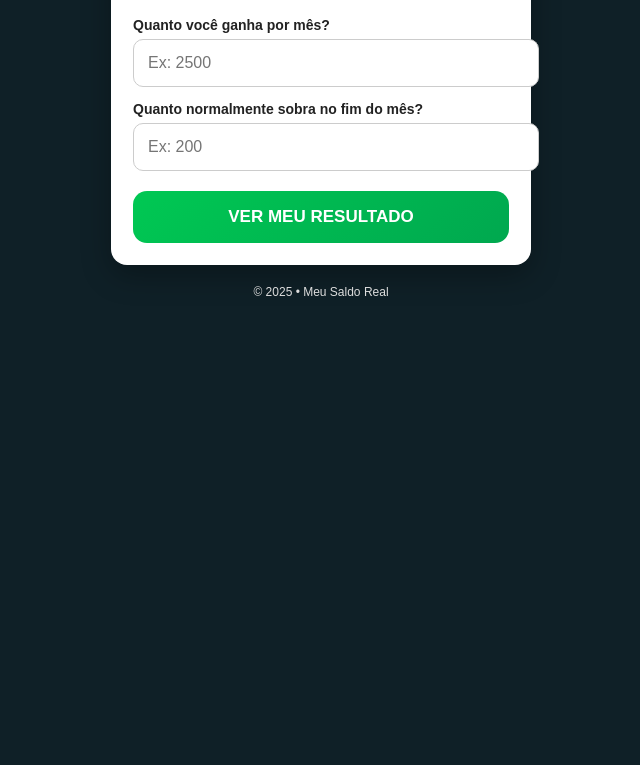
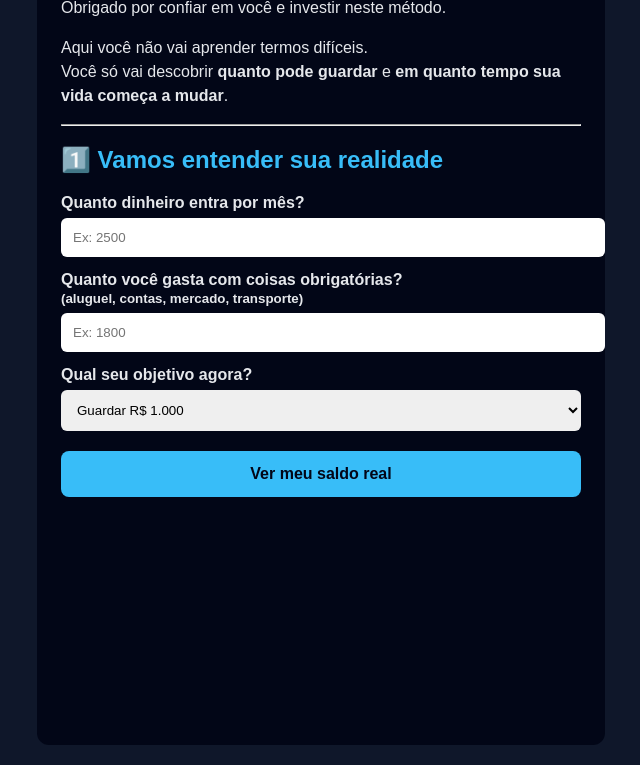
Before and after one commit to barbebatuta-ctrl/meu-saldo-real, a plain HTML site: page acesso.html in a window 1280 px wide. Shown: the part 128-893 px from the top of the page, without its empty margins (319-959 px from the left). Before the commit the page ends 800 px from the top, so only its background shows below. Drawn offline with nearby package versions, Linux system fonts and the light colour scheme.

Commit message:
Atualizar o acesso.html

```diff
--- a/acesso.html
+++ b/acesso.html
@@ -2,203 +2,172 @@
 <html lang="pt-BR">
 <head>
 <meta charset="UTF-8">
+<title>Meu Saldo Real | Área de Membros</title>
 <meta name="viewport" content="width=device-width, initial-scale=1.0">
-<title>Meu Saldo Real – Acesso</title>
 
 <style>
 body {
+  font-family: Arial, sans-serif;
+  background: #0f172a;
+  color: #e5e7eb;
   margin: 0;
-  font-family: Arial, sans-serif;
-  background: #0f2027;
-  color: #222;
+  padding: 20px;
 }
-
 .container {
-  max-width: 420px;
+  max-width: 520px;
   margin: auto;
-  padding: 24px 16px;
+  background: #020617;
+  padding: 24px;
+  border-radius: 12px;
 }
-
-.card {
-  background: #fff;
-  border-radius: 16px;
-  padding: 22px;
-  box-shadow: 0 10px 30px rgba(0,0,0,0.3);
+h1, h2 {
+  color: #38bdf8;
 }
-
-h1 {
-  text-align: center;
-  font-size: 22px;
-  margin-bottom: 6px;
+p {
+  line-height: 1.5;
 }
-
-.subtitle {
-  text-align: center;
-  font-size: 14px;
-  color: #555;
-  margin-bottom: 20px;
+label {
+  display: block;
+  margin-top: 14px;
+  font-weight: bold;
 }
-
-label {
-  font-size: 14px;
-  font-weight: bold;
-  margin-top: 14px;
-  display: block;
+input, select {
+  width: 100%;
+  padding: 12px;
+  margin-top: 6px;
+  border-radius: 6px;
+  border: none;
 }
-
-input {
-  width: 100%;
-  padding: 14px;
-  margin-top: 6px;
-  border-radius: 10px;
-  border: 1px solid #ccc;
-  font-size: 16px;
-}
-
 button {
   width: 100%;
+  margin-top: 20px;
+  padding: 14px;
+  font-size: 16px;
+  background: #38bdf8;
+  color: #020617;
+  border: none;
+  border-radius: 8px;
+  font-weight: bold;
+}
+.resultado {
+  margin-top: 24px;
+  background: #020617;
   padding: 16px;
+  border-radius: 8px;
+  border: 1px solid #1e293b;
+}
+canvas {
   margin-top: 20px;
-  border: none;
-  border-radius: 14px;
-  background: linear-gradient(135deg,#00c853,#00a84f);
-  color: #fff;
-  font-size: 17px;
-  font-weight: bold;
-  cursor: pointer;
 }
-
-.result {
-  margin-top: 20px;
-  display: none;
-}
-
 .box {
-  background: #f1f5f9;
-  padding: 14px;
-  border-radius: 12px;
-  margin-top: 14px;
-  font-size: 14px;
-}
-
-.highlight {
-  font-weight: bold;
-  color: #0f2027;
-}
-
-.bar {
-  background: #e0e0e0;
-  height: 12px;
-  border-radius: 6px;
-  overflow: hidden;
-  margin-top: 6px;
-}
-
-.bar span {
-  display: block;
-  height: 100%;
-  background: #00c853;
-}
-.small {
-  font-size: 13px;
-  color: #555;
-  margin-top: 6px;
-}
-footer {
-  text-align: center;
-  color: #ddd;
-  font-size: 12px;
-  margin-top: 20px;
+  background:#020617;
+  border:1px solid #1e293b;
+  padding:14px;
+  border-radius:8px;
+  margin-top:14px;
 }
 </style>
 </head>
 
 <body>
+
 <div class="container">
-  <div class="card">
 
-    <h1>💰 Meu Saldo Real</h1>
-    <div class="subtitle">
-      Descubra quanto você consegue guardar<br>
-      sem complicação
-    </div>
+<h1>Bem-vindo ao Meu Saldo Real</h1>
 
-    <label>Quanto você ganha por mês?</label>
-    <input type="number" id="ganho" placeholder="Ex: 2500">
+<p>Obrigado por confiar em você e investir neste método.</p>
 
-    <label>Quanto normalmente sobra no fim do mês?</label>
-    <input type="number" id="sobra" placeholder="Ex: 200">
+<p>
+Aqui você não vai aprender termos difíceis.<br>
+Você só vai descobrir <strong>quanto pode guardar</strong> e <strong>em quanto tempo sua vida começa a mudar</strong>.
+</p>
 
-    <button onclick="calcular()">VER MEU RESULTADO</button>
+<hr>
 
-    <div class="result" id="resultado">
+<h2>1️⃣ Vamos entender sua realidade</h2>
 
-      <div class="box">
-        💡 <span class="highlight">Recomendação automática:</span><br>
-        Você consegue guardar cerca de
-        <span class="highlight" id="guardar"></span> por mês
-        sem apertar sua rotina.
-      </div>
+<label>Quanto dinheiro entra por mês?</label>
+<input type="number" id="renda" placeholder="Ex: 2500">
 
-      <div class="box">
-        📅 Em quanto tempo você junta:
-        <ul>
-          <li>R$ 1.000 → <b id="t1"></b> meses</li>
-          <li>R$ 5.000 → <b id="t5"></b> meses</li>
-          <li>R$ 10.000 → <b id="t10"></b> meses</li>
-        </ul>
-      </div>
+<label>Quanto você gasta com coisas obrigatórias?
+<br><small>(aluguel, contas, mercado, transporte)</small></label>
+<input type="number" id="gastos" placeholder="Ex: 1800">
 
-      <div class="box">
-        📊 Evolução da sua economia
-        <div class="bar"><span id="bar1"></span></div>
-        <div class="small">1.000 reais</div>
+<label>Qual seu objetivo agora?</label>
+<select id="objetivo">
+  <option value="1000">Guardar R$ 1.000</option>
+  <option value="5000">Guardar R$ 5.000</option>
+  <option value="10000">Guardar R$ 10.000</option>
+</select>
 
-        <div class="bar"><span id="bar5"></span></div>
-        <div class="small">5.000 reais</div>
+<button onclick="calcular()">Ver meu saldo real</button>
 
-        <div class="bar"><span id="bar10"></span></div>
-        <div class="small">10.000 reais</div>
-      </div>
+<div class="resultado" id="resultado" style="display:none;"></div>
 
-    </div>
+<canvas id="grafico" width="400" height="200"></canvas>
 
-  </div>
+</div>
 
-  <footer>
-    © 2025 • Meu Saldo Real
-  </footer>
-</div>
+<script src="https://cdn.jsdelivr.net/npm/chart.js"></script>
 
 <script>
 function calcular() {
-  const ganho = parseFloat(document.getElementById("ganho").value) || 0;
-  const sobra = parseFloat(document.getElementById("sobra").value) || 0;
+  const renda = Number(document.getElementById("renda").value);
+  const gastos = Number(document.getElementById("gastos").value);
+  const objetivo = Number(document.getElementById("objetivo").value);
 
-  if (ganho <= 0) {
-    alert("Informe quanto você ganha.");
+  if (!renda || !gastos) {
+    alert("Preencha os valores para continuar");
     return;
   }
 
-  let recomendado = sobra > 0 ? sobra : ganho * 0.05;
-  if (recomendado < 50) recomendado = 50;
+  const sobra = renda - gastos;
+  let recomendacaoPercentual = 0.1;
 
-  const t1 = Math.ceil(1000 / recomendado);
-  const t5 = Math.ceil(5000 / recomendado);
-  const t10 = Math.ceil(10000 / recomendado);
+  if (sobra < renda * 0.1) recomendacaoPercentual = 0.05;
+  if (sobra > renda * 0.3) recomendacaoPercentual = 0.15;
 
-  document.getElementById("guardar").innerText =
-    recomendado.toLocaleString('pt-BR',{style:'currency',currency:'BRL'});
-
-  document.getElementById("t1").innerText = t1;
-  document.getElementById("t5").innerText = t5;
-  document.getElementById("t10").innerText = t10;
-
-  document.getElementById("bar1").style.width = Math.min((recomendado/1000)*100,100)+"%";
-  document.getElementById("bar5").style.width = Math.min((recomendado/5000)*100,100)+"%";
-  document.getElementById("bar10").style.width = Math.min((recomendado/10000)*100,100)+"%";
+  const guardar = renda * recomendacaoPercentual;
+  const meses = Math.ceil(objetivo / guardar);
 
   document.getElementById("resultado").style.display = "block";
+  document.getElementById("resultado").innerHTML = `
+    <div class="box">
+      <strong>✔ Recomendação automática</strong><br>
+      Com sua realidade atual, o ideal é guardar cerca de <strong>R$ ${guardar.toFixed(2)}</strong> por mês.
+    </div>
+
+    <div class="box">
+      <strong>✔ Você pode gastar</strong><br>
+      Aproximadamente <strong>R$ ${(renda - gastos - guardar).toFixed(2)}</strong> livres no mês.
+    </div>
+
+    <div class="box">
+      <strong>✔ Tempo para atingir seu objetivo</strong><br>
+      Cerca de <strong>${meses} meses</strong>.
+    </div>
+
+    <div class="box">
+      <strong>Mensagem importante:</strong><br>
+      Se hoje parece pouco, lembre-se: constância vence esforço.
+    </div>
+  `;
+
+  const ctx = document.getElementById('grafico').getContext('2d');
+  if (window.graficoSaldo) window.graficoSaldo.destroy();
+
+  window.graficoSaldo = new Chart(ctx, {
+    type: 'bar',
+    data: {
+      labels: ['Guardar por mês', 'Objetivo final'],
+      datasets: [{
+        data: [guardar, objetivo]
+      }]
+    },
+    options: {
+      plugins: { legend: { display: false } }
+    }
+  });
 }
 </script>
 
```
